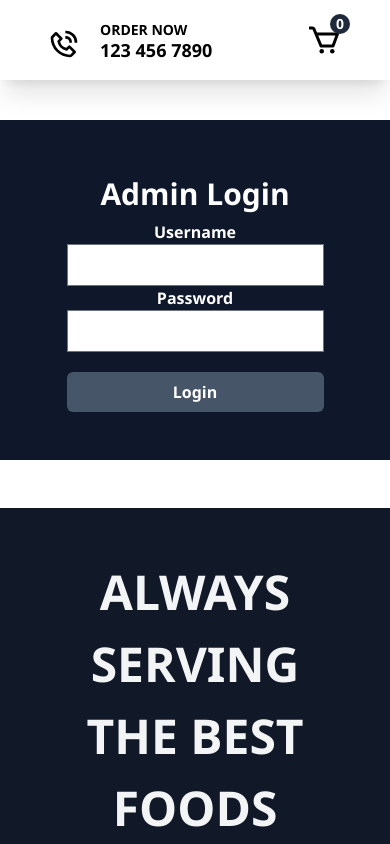
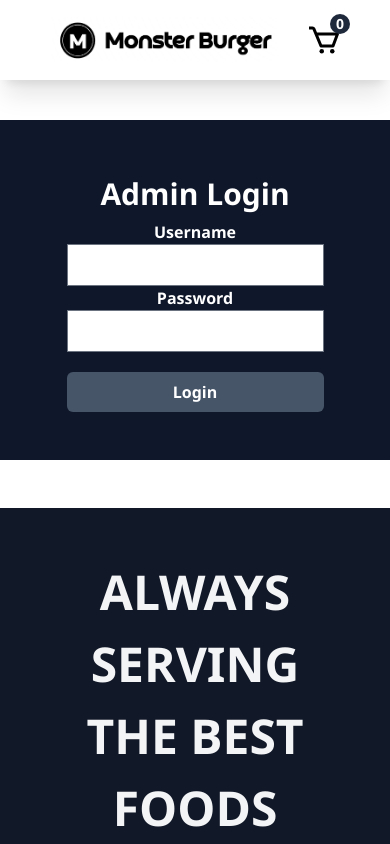
Before and after one commit to pn-code/restaurant-app, a Next.js app: page /login in a window 390 px wide. Shown: the top 844 px of the page. Built offline with nearby package versions, Linux system fonts and the light colour scheme.

Commit message:
Show Logo when using smaller devices

```diff
--- a/components/Navbar.jsx
+++ b/components/Navbar.jsx
@@ -10,7 +10,7 @@ const Navbar = () => {
   return (
     <div className="flex z-50 sticky top-0 items-center justify-between h-[80px] py-0 px-12 bg-white text-black shadow-xl">
       {/* Call Section */}
-            <div className="flex flex-[3] md:flex-1 hover:text-gray-700 ease-in duration-200 cursor-pointer">
+      <div className="hidden sm:flex flex-[3] md:flex-1 hover:text-gray-700 ease-in duration-200 cursor-pointer">
         <BiPhoneCall className="mt-2" size={32} />
 
         <div className="font-bold ml-5 text-sm">
@@ -19,6 +19,16 @@ const Navbar = () => {
         </div>
       </div>
 
+      {/* Mobile Logo */}
+      <Link className="md:hidden" href="/" passHref>
+        <Image
+          className="rounded-md"
+          src="/assets/logo.png"
+          alt=""
+          width={240}
+          height={160}
+        />
+      </Link>
       {/* Center */}
       <div className="hidden md:block justify-between flex-[3]">
         <ul className="flex m-5 font-bold text-lg justify-between">
```
Lines whose indentation alone changed are shown as unchanged.
